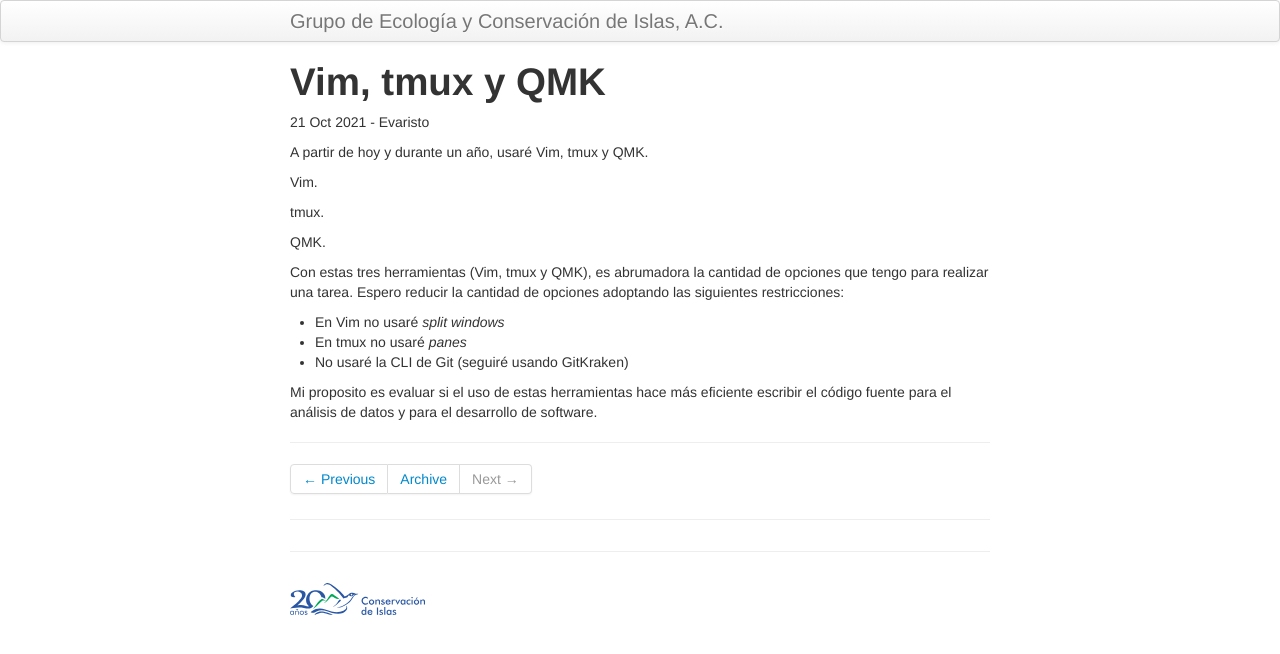
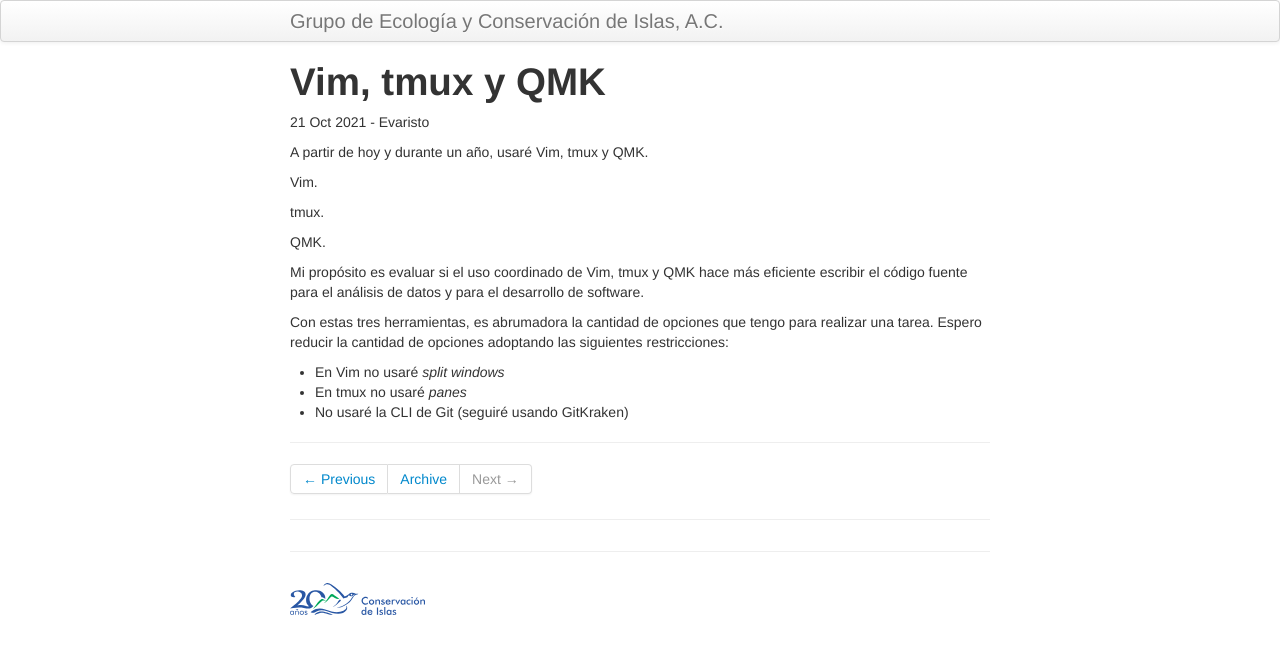
Before and after one commit to LizethMReyes/islasgeci.github.io, a Jekyll site: the page built from _posts/2021-10-21-proposito_2022.md, in a window 1280 px wide. Shown: the top 654 px of the page. Built offline with Jekyll 4.4.1, drawn with Linux system fonts in a browser that asks for light colours.

Commit message:
✍️ Edit

```diff
--- a/_posts/2021-10-21-proposito_2022.md
+++ b/_posts/2021-10-21-proposito_2022.md
@@ -13,12 +13,12 @@
 
 QMK.
 
-Con estas tres herramientas (Vim, tmux y QMK), es abrumadora la cantidad de opciones que tengo para realizar una tarea.
-Espero reducir la cantidad de opciones adoptando las siguientes restricciones:
+Mi propósito es evaluar si el uso coordinado de Vim, tmux y QMK hace más eficiente escribir el código fuente para el
+análisis de datos y para el desarrollo de software.
+
+Con estas tres herramientas, es abrumadora la cantidad de opciones que tengo para realizar una tarea. Espero reducir la
+cantidad de opciones adoptando las siguientes restricciones:
 
 - En Vim no usaré _split windows_
 - En tmux no usaré _panes_
 - No usaré la CLI de Git (seguiré usando GitKraken)
-
-Mi proposito es evaluar si el uso de estas herramientas hace más eficiente escribir el código fuente para el análisis
-de datos y para el desarrollo de software.
```
